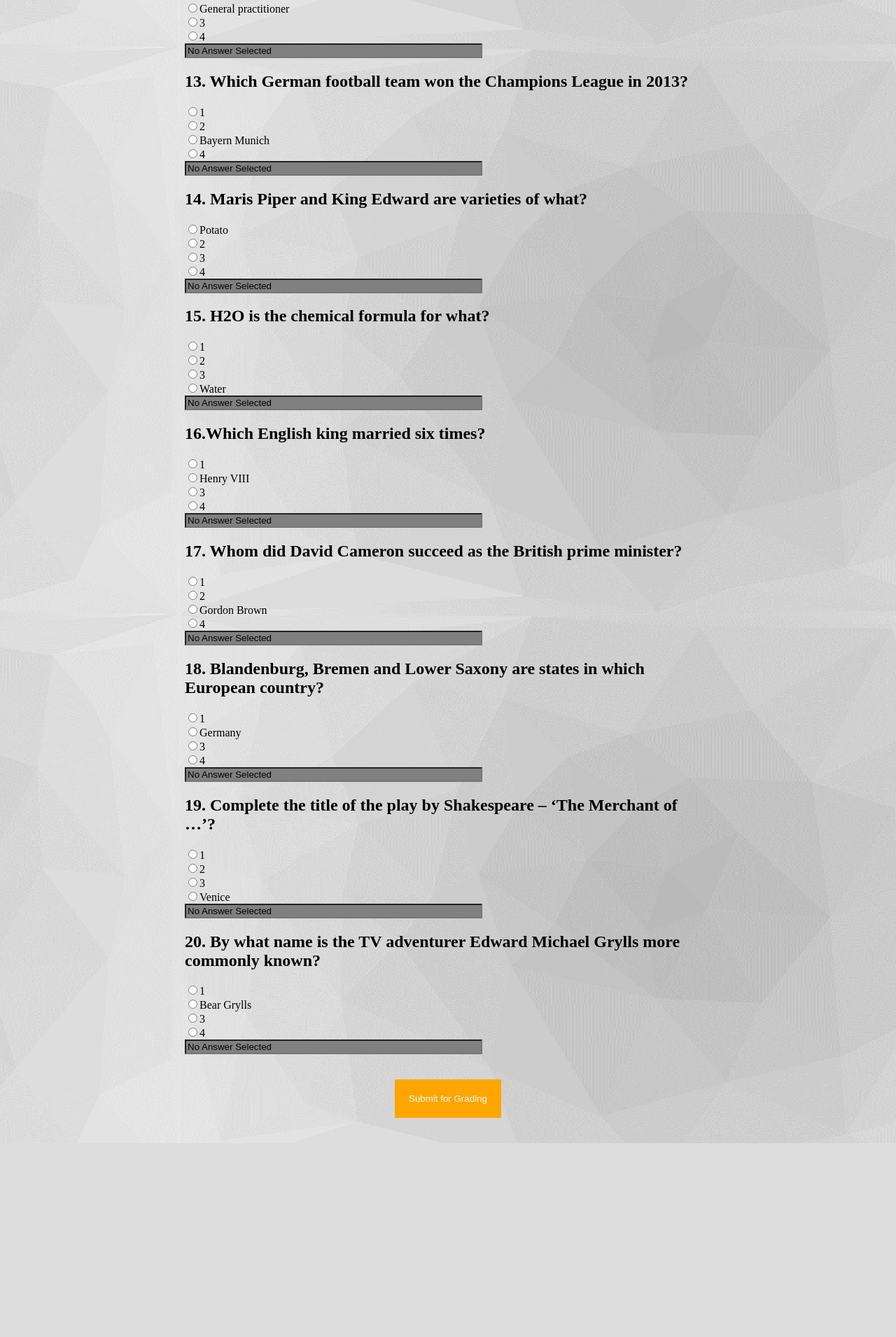
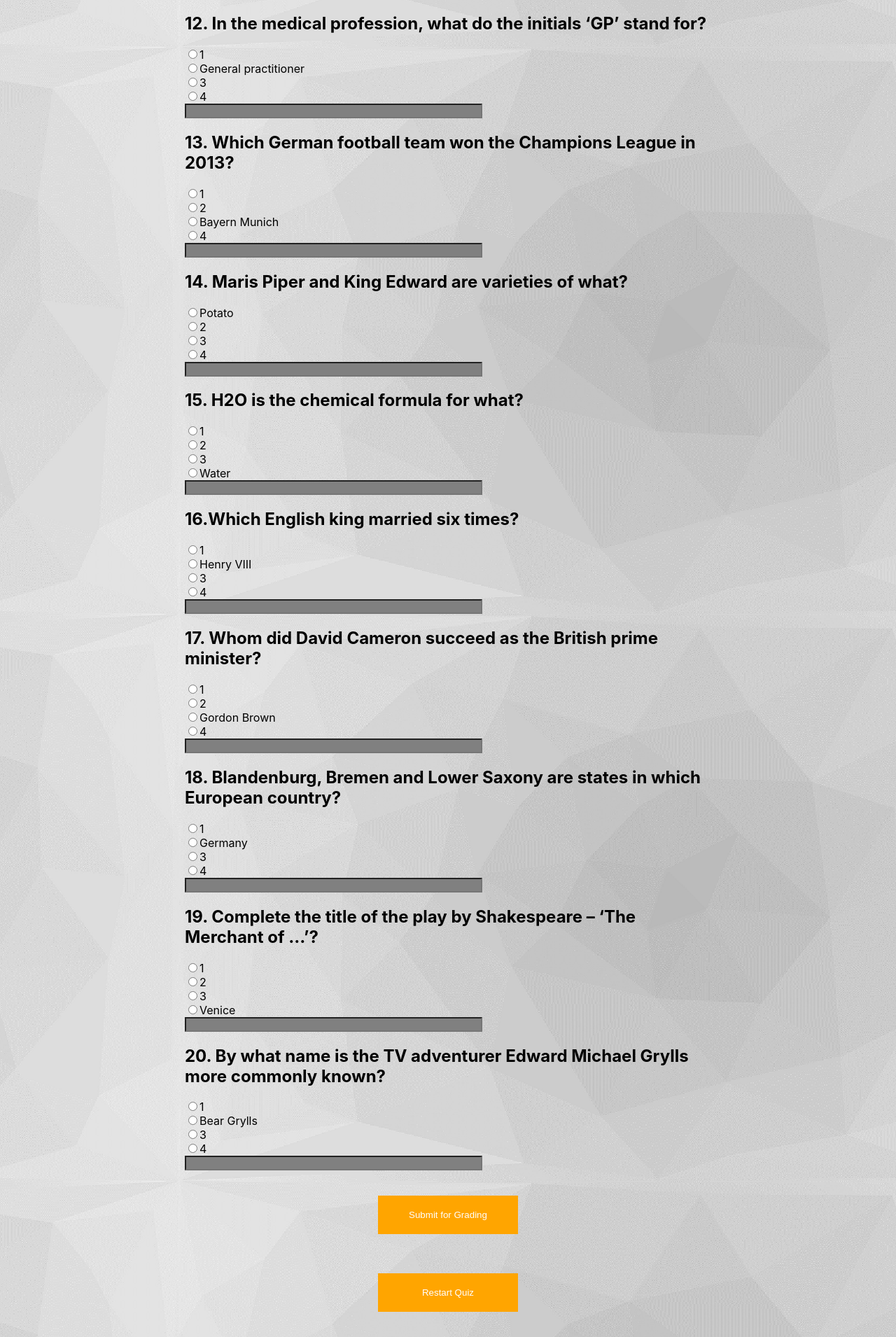
Before and after one commit to Shalendra23/PHPQuiz, a PHP site: page /quiz.php in a window 1280 px wide. Shown: the part 2363-4273 px from the top of the page at 70% size. Before the commit the page ends 3996 px from the top, so only its background shows below. Run offline with PHP 8.4, Linux system fonts and the light colour scheme.

Commit message:
changed file structure and added in seperate .js file

```diff
--- a/css/style.css
+++ b/css/style.css
@@ -7,8 +7,7 @@
    background: url(/images/background.png);
    margin-left: 20%;
    margin-right: 20%;
-
-  }
+     }
 
 h1{
       margin-top: 10%;
@@ -60,6 +59,7 @@ input[type="submit"] {
           padding: 20px 20px;
           margin: 20px 20px;
           cursor: pointer;
+          width: 200px;
 }
 
 .center {
@@ -76,3 +76,22 @@ input[type="submit"] {
   p{
       text-align: center;
   }
+
+button{
+    background-color: orange;
+        border: none;
+        text-decoration: none;
+        color: white;
+        padding: 20px 20px;
+        margin: 20px 20px;
+        cursor: pointer;
+        width: 200px;
+}
+
+h2{
+    font-family: -apple-system, BlinkMacSystemFont, 'Segoe UI', Roboto, Oxygen, Ubuntu, Cantarell, 'Open Sans', 'Helvetica Neue', sans-serif;
+  }
+
+label{
+    font-family: -apple-system, BlinkMacSystemFont, 'Segoe UI', Roboto, Oxygen, Ubuntu, Cantarell, 'Open Sans', 'Helvetica Neue', sans-serif;
+  }
--- a/index.php
+++ b/index.php
@@ -30,7 +30,7 @@ THE SOFTWARE IS PROVIDED "AS IS", WITHOUT WARRANTY OF ANY KIND, EXPRESS OR IMPLI
 
 ?>
 <h2>Enter your Name Below and Click 'Start Quiz' to Begin</h2>
-<input type="text" name="userName" placeholder="Enter your name : ">
+<input type="text" name="userName" placeholder="Enter your name here ">
        <p><input type="submit" name="startBtn" value="Start Quiz"></p>
 
 </form>
--- a/quiz.php
+++ b/quiz.php
@@ -16,20 +16,23 @@ The above copyright notice and this permission notice shall be included in all c
 THE SOFTWARE IS PROVIDED "AS IS", WITHOUT WARRANTY OF ANY KIND, EXPRESS OR IMPLIED, INCLUDING BUT NOT LIMITED TO THE WARRANTIES OF MERCHANTABILITY, FITNESS FOR A PARTICULAR PURPOSE AND NONINFRINGEMENT. IN NO EVENT SHALL THE AUTHORS OR COPYRIGHT HOLDERS BE LIABLE FOR ANY CLAIM, DAMAGES OR OTHER LIABILITY, WHETHER IN AN ACTION OF CONTRACT, TORT OR OTHERWISE, ARISING FROM, OUT OF OR IN CONNECTION WITH THE SOFTWARE OR THE USE OR OTHER DEALINGS IN THE SOFTWARE.
 -->
 
+<!-- takes the username from index.php and displays in this quiz -->
 <?php
     if(isset($_POST['userName'])){
         $userName = $_POST['userName'];
-        echo "<h1> Welcome $userName to your PHP Quiz , I hope you enjoy it and 'Ace the Test'</h1>";
+        echo "<h1 id='heading'> Welcome $userName to your PHP Quiz , I hope you enjoy it and 'Ace the Test' ps. tick tok</h1>";
         } else {
-            echo "<h1> Welcome to your PHP Quiz , I hope you enjoy it and 'Ace the Test'</h1>";}
+            echo "<h1 id='heading'> Welcome to your PHP Quiz , I hope you enjoy it and 'Ace the Test' ps. tick tok</h1>";}
 ?>
 
     <div class="timer" id="myTimer">
         Time Remaining to complete the Quiz :
-        <time id="countdown">5:00</time>
+            <time id="countdown">2:00</time>
     </div>
 
-<img name="quizImage" class="center" id="imageid" src="/images/PHP-Quiz.png" onclick="changeImg();">
+    <img name="quizImage" class="center" id="imageid" src="/images/PHP-Quiz.png"">
+
+    <!-- Main form for the quiz that sumbits to itsself to calculate the score -->
 
     <form name="quizform" action="<?php echo $_SERVER['PHP_SELF']; ?>" method="POST">
 
@@ -59,18 +62,17 @@ $questions=array(array('1. From which language is the word ‘ketchup’ derived
                     array('19. Complete the title of the play by Shakespeare – ‘The Merchant of …’?', '1', '2', '3', 'Venice', 'Venice'),
                     array('20. By what name is the TV adventurer Edward Michael Grylls more commonly known?', '1', 'Bear Grylls', '3', '4', 'Bear Grylls'));
 
+                    //score vaiable that tracks the users score
                     $score = 0;
+
+                    // nested for loop that dynamically creates the questions , radio button and answers
 
                 for($row=0; $row<count($questions); $row++){
                     echo "<h2>".$questions[$row][0]."</h2>"; // displays the questions form the 2d array called questions
                     for($colum=1; $colum<(count($questions[0]))-1; $colum++){
                             $ques = $questions[$row][$colum];
-                        echo '<span><input type="radio" value="'.$questions[$row][$colum].'" name="btn_'.$row.'" id="btn_'.$row.$colum.'">'.$ques.'</input></span>'; // creates the answer buttons for the questiosn
-
-
-                        // if ($colum % 2 == 0) // displays ony 2 buttons per line
+                            echo '<label><input type="radio" value="'.$questions[$row][$colum].'" name="btn_'.$row.'" id="btn_'.$row.$colum.'">'.$ques.'</input></label>'; // creates the answer buttons for the questiosn
                             echo "<br />";
-
 
                         }
 
@@ -81,6 +83,7 @@ $score = 0;
                             $choice = NULL;
                         }
 
+                        // stores the answers from the 2d array into this variable for checking if use is correct
                     $answer = $questions[$row][5];
 
                         if ($choice != NULL){
@@ -89,18 +92,14 @@ $score = 0;
                             echo "<input size='50' value='Incorret, the correct answer is $answer' style='background-color: red;'>";
                             }else{
                                 $score++;
-                            echo "<input size='50' value='Correct $answer the correct answer' style='background-color: green;'>";
+                                echo "<input size='50' value='$answer is the correct answer' style='background-color: green;'>";
                             }
                         }else{
-                            echo "<input size='50' value='No Answer Selected' style='background-color: gray;'>";
-
-
+                                echo "<input size='50' value=' ' style='background-color: gray;'>";
                             }
-
                     }
 
                 // calls calcScore function on click of the submit for grading function
-
 
 
                     if(isset($_POST["submitBtn"])){
@@ -111,40 +110,37 @@ $score = 0;
 
                     function calcScore($score){
 
-
+                        // switch statment to display message for trhe score groups and also displays the SUPRISE for 0 and 20 scores
+                      $message = 'test';
                         switch (true) {
                             case ($score == 0):
                             {
                                 $message = " You got a Zero score :( " . $score;
                                 echo "<script type='text/javascript'>alert('$message');</script>";
                                 echo "<script type='text/javascript'>document.getElementById('imageid').src = 'images/zeroscore.gif'</script>";
-                            echo "<script type='text/javascript'>document.getElementById('countdown').style.display = 'none';</script>";
                             }
                                 break;
                             case ($score >= 1 && $score < 10 ): {
-                            $message = "Try Harder Next Time : " . $score;
+                                $message = "Try Harder Next Time ! Your Score is : " . $score;
                                 echo "<script type='text/javascript'>alert('$message');</script>";
-
                             }
                                 break;
                             case ($score >= 10 && $score <= 15):
                             {
-                            $message = "Good Job , Try Harder to get a A+ : " . $score;
+                                $message = "Good Job , Try Harder to get a A+ ! Your Score is :  " . $score;
                                 echo "<script type='text/javascript'>alert('$message');</script>";
-
                             }
 
                                 break;
                             case ($score >= 16 && $score < 20):
                             {
-                            $message = "Awesome Job - A+ Score : " . $score;
+                                $message = "Awesome Job - A+ Score ! Your Score is : " . $score;
                                 echo "<script type='text/javascript'>alert('$message');</script>";
-
                             }
                             break;
                             case ($score == 20 ):
                             {
-                            $message = "Perfect Score : " . $score;
+                                $message = "Perfect Score ! Your Score is :  " . $score;
                                 echo "<script type='text/javascript'>alert('$message');</script>";
                                 echo "<script type='text/javascript'>document.getElementById('imageid').src = 'images/perfectscore.gif'</script>";
                             }
@@ -152,79 +148,21 @@ $score = 0;
                             default:
                                 echo "Error , please retry quiz";
                         }
+            // replaces the timer when the quiz is in REVIEW mode
+                        echo "<script type='text/javascript'>document.getElementById('heading').innerHTML = 'This is your Test Review - please check your answers and if you want to retake the quiz click RESTART QUIZ below'</script>";
+                        echo "<script type='text/javascript'>document.getElementById('myTimer').innerHTML = ' Your Score is : '</script>";
+                        echo "<script type='text/javascript'>document.getElementById('myTimer').innerHTML += $score</script>";
                         }
 
 
 ?>
-       <p><input type="submit" name="submitBtn" value="Submit for Grading"></p>
+    <!-- submit and reset buttons for the Quiz form  -->
+       <p><input type="submit" id="submitId" name="submitBtn" value="Submit for Grading"></p>
+       <p><button value="Restart Quiz" onclick="newDoc()">  Restart Quiz  </button></p>
 
 </form>
- <script>
 
-// countdown timer method , modified to display a countdown timer for the quiz to auto submit for grading when timer is up
-
-  var seconds = 300;
-      function secondPassed() {
-          var minutes = Math.round((seconds - 30)/60),
-              remainingSeconds = seconds % 60;
-
-          if (remainingSeconds < 10) {
-              remainingSeconds = "0" + remainingSeconds;
-          }
-
-          document.getElementById('countdown').innerHTML = minutes + ":" + remainingSeconds;
-
-
-          if (seconds < 120 && seconds >=60) {
-            document.getElementById('countdown').style.color = "orange";
-          }else if (seconds < 60) {
-            document.getElementById('countdown').style.color = "red";
-          }
-
-      //  var result =  " <?php echo $score ?> ";
-
-           if (seconds == 0) {
-              clearInterval(countdownTimer);
-             //quizform is your form name
-              document.quizform.submitBtn.click();
-             //document.forms.quizform.submit();
-             } else {
-              seconds--;
-          }
-
-
-      }
-      var countdownTimer = setInterval('secondPassed()', 1000);
-
-    //  alert('Time Up , your score is :' + result + '');
-
-//used for geting the ID of any element clicked on page , was used for building the solution, to be removed
-function printID(e)
-{
-    e = e || window.event;
-    e = e.target || e.srcElement;
-    console.log("Name: " + e.name);
-}
-
-// When the user scrolls the page, execute myFunction
-window.onscroll = function() {myFunction()};
-
-// Get the header
-var timer = document.getElementById("myTimer");
-
-// Get the offset position of the navbar
-var sticky = timer.offsetTop;
-
-// Add the sticky class to the header when you reach its scroll position. Remove "sticky" when you leave the scroll position
-function myFunction() {
-  if (window.pageYOffset > sticky) {
-    timer.classList.add("sticky");
-  } else {
-    timer.classList.remove("sticky");
-  }
-}
-
- </script>
+<script type="text/javascript" src="js/quiz.js"></script>
 
 </body>
 </html>
```
Also changed, not shown: js/quiz.js (added, +67 -0 lines), results.php (deleted, +0 -50 lines). Lines whose indentation alone changed are shown as unchanged.
